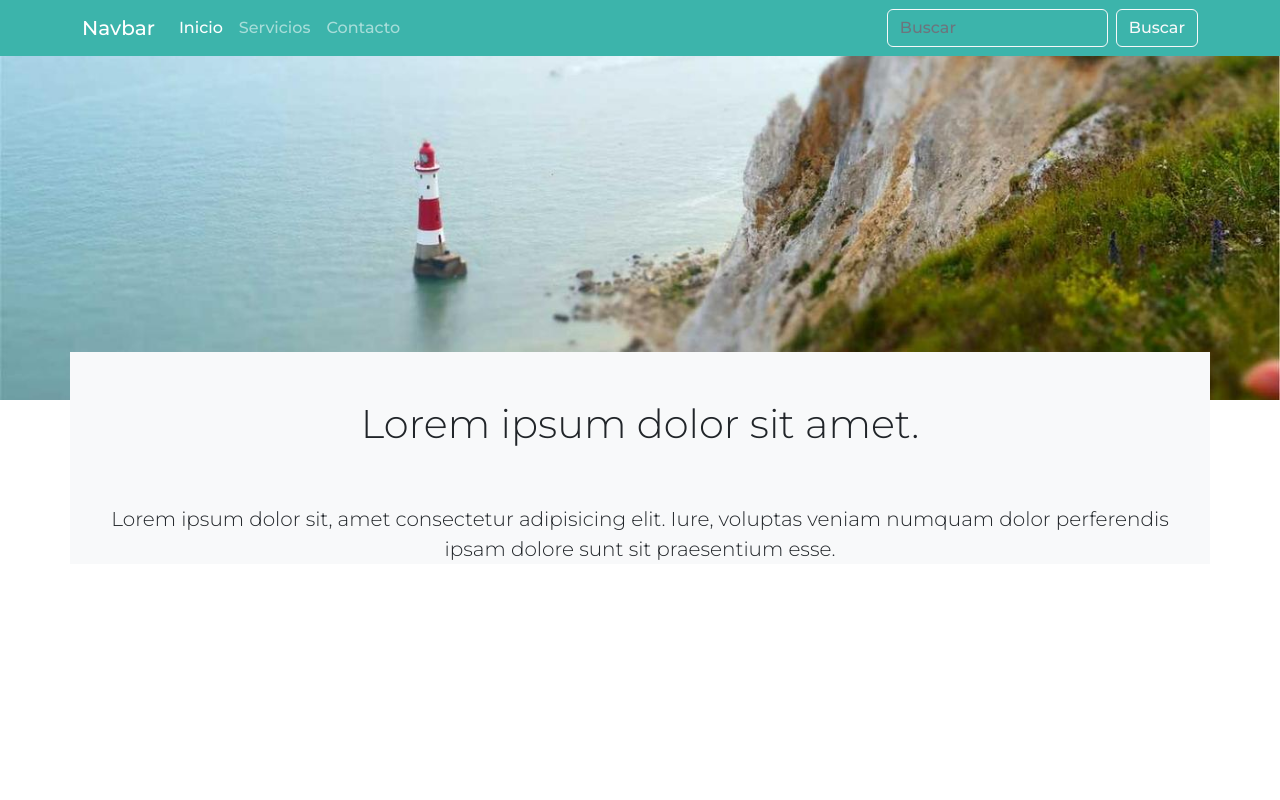
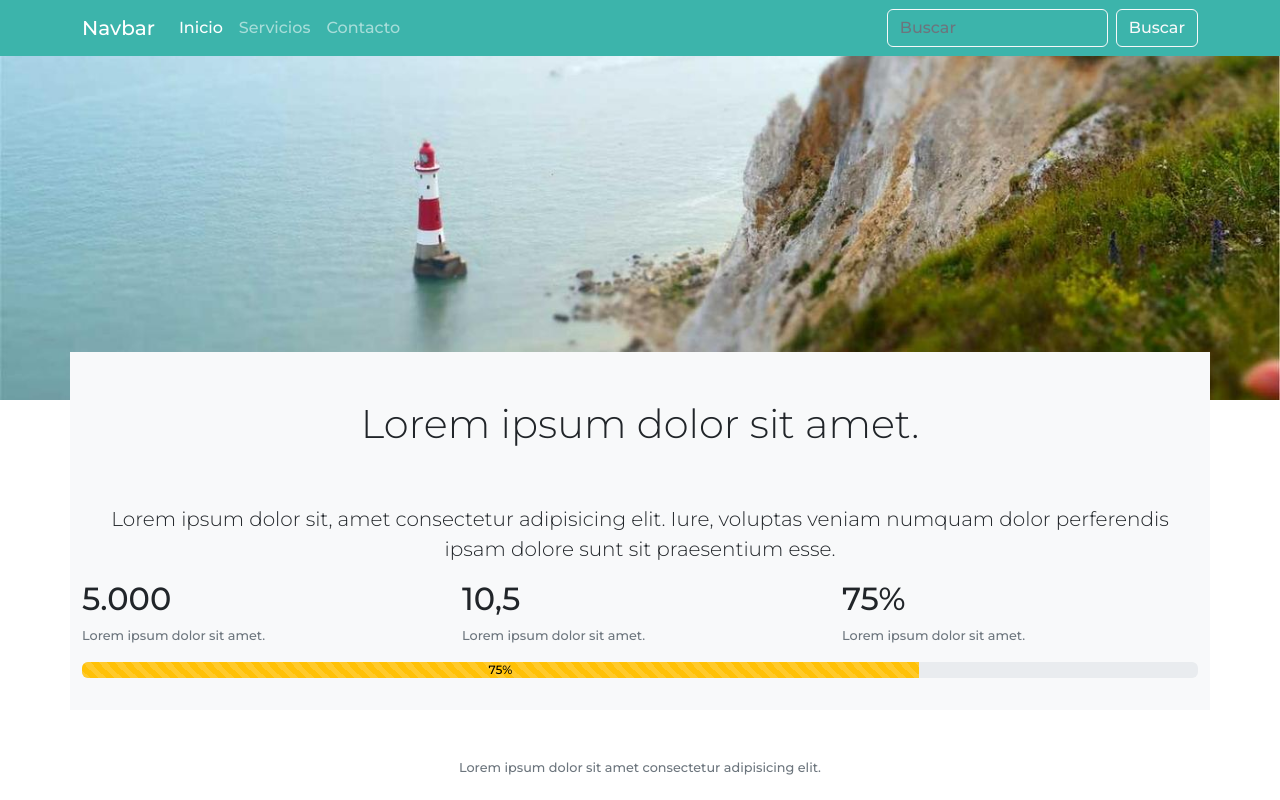
Before and after one commit to DavidZuSan/Sass-LandingPage, a website: page index.html in a window 1280 px wide. Drawn offline with Linux system fonts and the light colour scheme.

Commit message:
Lading terminada

```diff
--- a/index.html
+++ b/index.html
@@ -38,10 +38,35 @@
         </nav>
     </header>
 
-    <main class="bg-light container mt-n5">
+    <main class="bg-light container mt-n5 pb-2">
       <h1 class="text-center fw-lighter py-5">Lorem ipsum dolor sit amet.</h1>
       <p class="text-center lead">Lorem ipsum dolor sit, amet consectetur adipisicing elit. Iure, voluptas veniam numquam dolor perferendis ipsam dolore sunt sit praesentium esse.</p>
+
+        <div class="row">
+          <div class="col-12 col-md-4 text-center text-md-start">
+            <h2>5.000</h2>
+            <p class="text-muted text-small">Lorem ipsum dolor sit amet.</p>
+          </div>
+
+          <div class="col-12 col-md-4 text-center text-md-start">
+            <h2>10,5</h2>
+            <p class="text-muted text-small">Lorem ipsum dolor sit amet.</p>
+          </div>
+
+          <div class="col-12 col-md-4 text-center text-md-start">
+            <h2>75%</h2>
+            <p class="text-muted text-small">Lorem ipsum dolor sit amet.</p>
+          </div>
+        </div>
+
+      <div class="progress mb-4">
+        <div class="progress-bar w-75 progress-bar-striped bg-warning text-black" role="progressbar" style="width: 75%;" aria-valuenow="75" aria-valuemin="0" aria-valuemax="100">75%</div>
+      </div>
     </main>
+
+    <footer>
+      <p class="text-center mt-5 text-small text-muted">Lorem ipsum dolor sit amet consectetur adipisicing elit.</p>
+    </footer>
 
     <script src="js/bootstrap.min.js"></script>
 </body>
--- a/sass/custom.scss
+++ b/sass/custom.scss
@@ -10,6 +10,14 @@ $enable-negative-margins: true;
 .nav-form-control {
     background-color: $primary;
     border-color: $light;
+}
+
+.text-black {
+    color: black;
+}
+
+.text-small {
+    font-size: 0.8rem;
 }
 
 header {
```
Also changed, not shown: css/custom.css, 1 other file.
